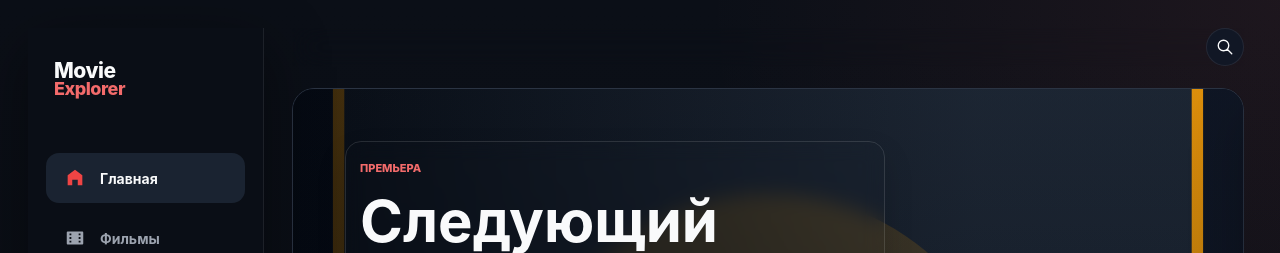
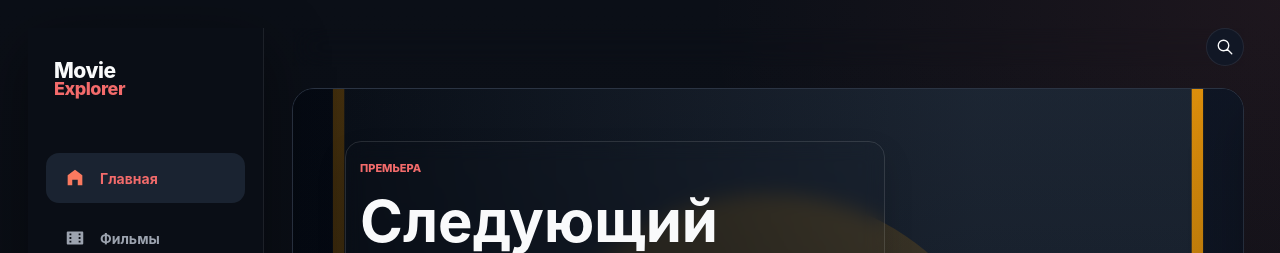
Before and after one commit to pavel-2009/movie-explorer, a React (Vite) app in the folder movie-explorer/: page / in a window 1280 px wide. Shown: the top 253 px of the page. Built offline with nearby package versions, Linux system fonts and the light colour scheme.

Commit message:
changed icons

```diff
--- a/movie-explorer/styles/navigation.css
+++ b/movie-explorer/styles/navigation.css
@@ -42,6 +42,10 @@ body:has(.theme-element:checked) .bottom-nav__item {
 
 .bottom-nav__item--active {
     color: var(--primary);
+}
+
+.bottom-nav__item--active img {
+    filter: brightness(0) saturate(100%) invert(59%) sepia(42%) saturate(1009%) hue-rotate(320deg) brightness(100%) contrast(96%);
 }
 
 
@@ -172,9 +176,15 @@ body:has(.theme-element:checked) .aside-nav__link {
 }
 
 .aside-nav__link--active,
-.aside-nav__link:hover {
+.aside-nav__link:hover,
+.aside-nav__link:hover .aside-nav__logo {
     background: var(--panel-link-hover);
-    color: var(--text-primary);
+    color: var(--primary);
+}
+
+.aside-nav__link--active img,
+.aside-nav__link:hover img {
+    filter: brightness(0) saturate(100%) invert(59%) sepia(42%) saturate(1009%) hue-rotate(320deg) brightness(100%) contrast(96%);
 }
 
 body:has(.theme-element:checked) .aside-nav__link--active,
```
Also changed, not shown: movie-explorer/src/assets/icons/home.svg.
